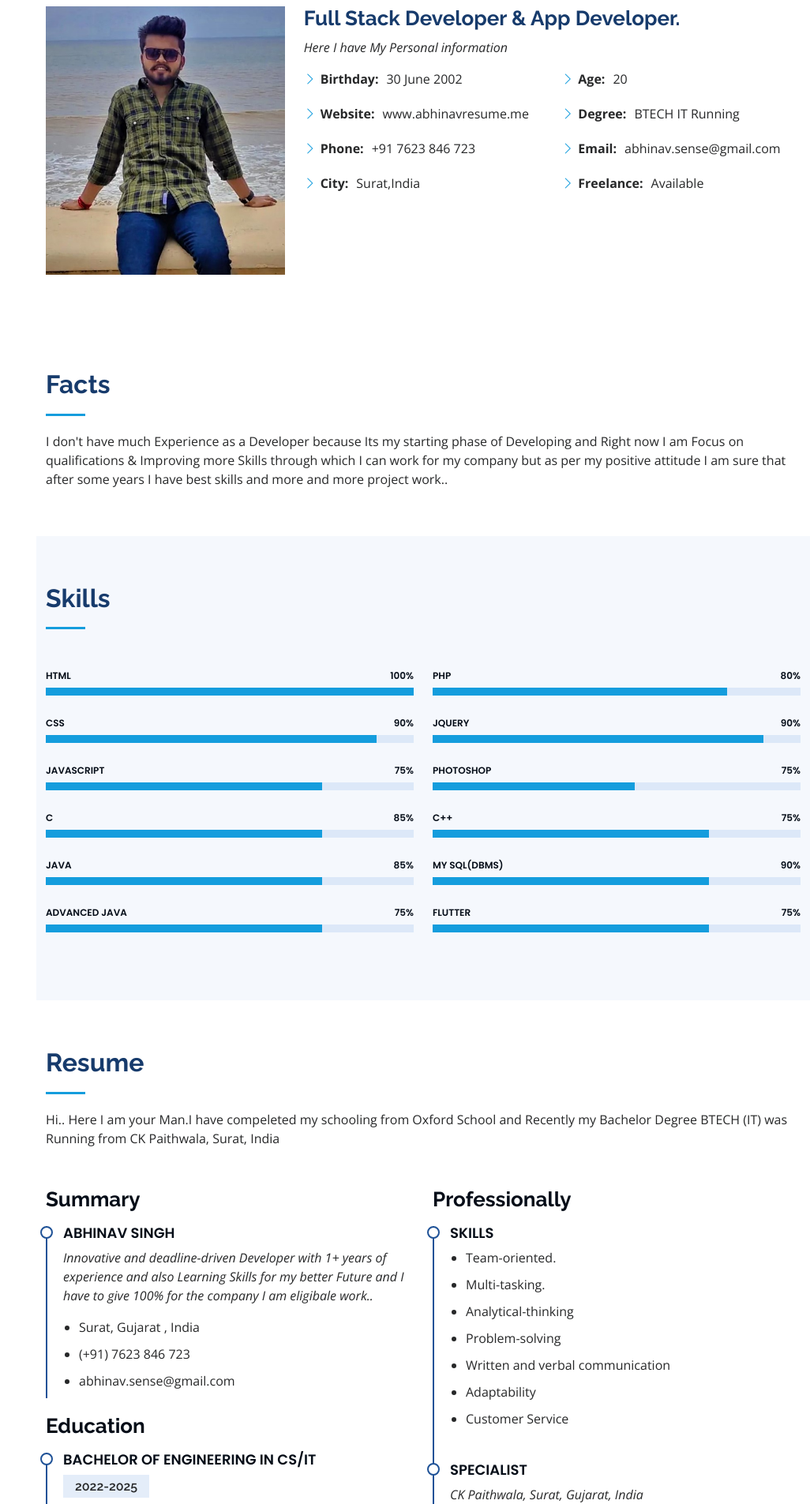
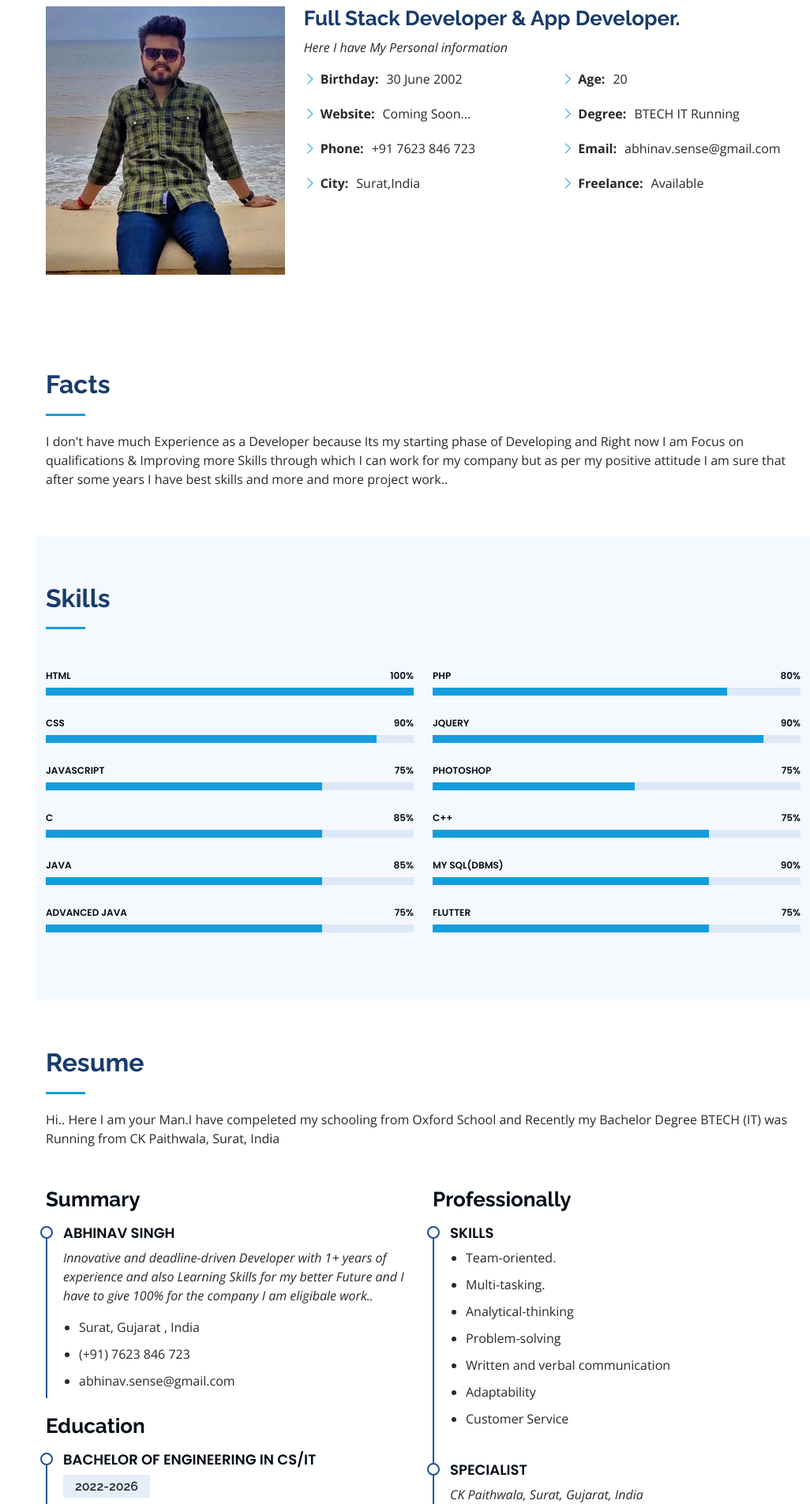
Before and after one commit to Abhinav6001/iPortfolio, a plain HTML site: page index.html in a window 1280 px wide. Shown: the part 1080-2985 px from the top of the page at 79% size, without its empty margins (254-1280 px from the left). Drawn offline with nearby package versions, Linux system fonts and the light colour scheme.

Commit message:
Update index.html

```diff
--- a/index.html
+++ b/index.html
@@ -94,7 +94,7 @@
               <div class="col-lg-6">
                 <ul>
                   <li><i class="bi bi-chevron-right"></i> <strong>Birthday:</strong> <span>30 June 2002</span></li>
-                  <li><i class="bi bi-chevron-right"></i> <strong>Website:</strong> <span>www.abhinavresume.me</span></li>
+                  <li><i class="bi bi-chevron-right"></i> <strong>Website:</strong> <span>Coming Soon...</span></li>
                   <li><i class="bi bi-chevron-right"></i> <strong>Phone:</strong> <span>+91 7623 846 723</span></li>
                   <li><i class="bi bi-chevron-right"></i> <strong>City:</strong> <span>Surat,India</span></li>
                 </ul>
@@ -264,7 +264,7 @@
 
             <div class="resume-item">
               <h4>Bachelor of Engineering in CS/IT</h4>
-              <h5>2022-2025</h5>
+              <h5>2022-2026</h5>
               <p><em>C K Pithawala College of Engineering and Technology in Surat</em></p>
               <p>Where I have Learn technical support , Networking, Internet and Website Designing, Cyber Security, Database , Software Development</p>
             </div>
```
